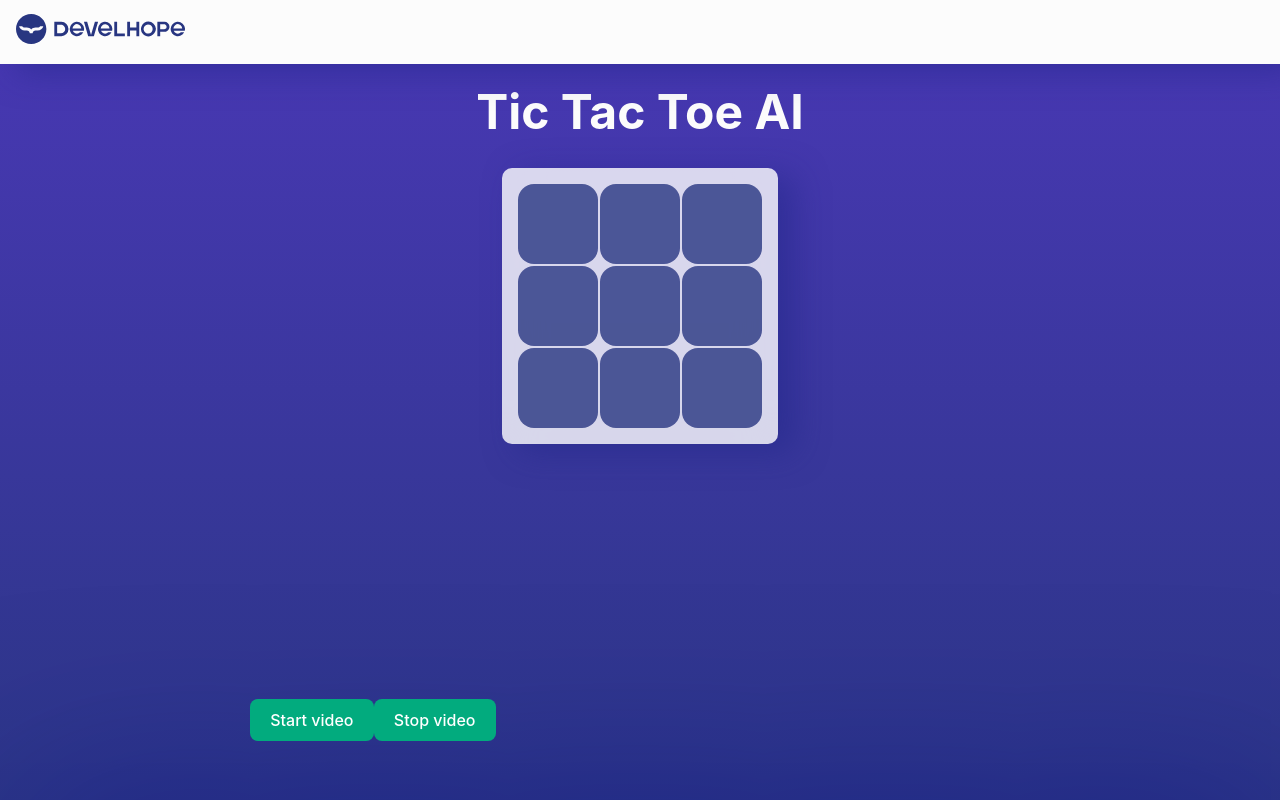
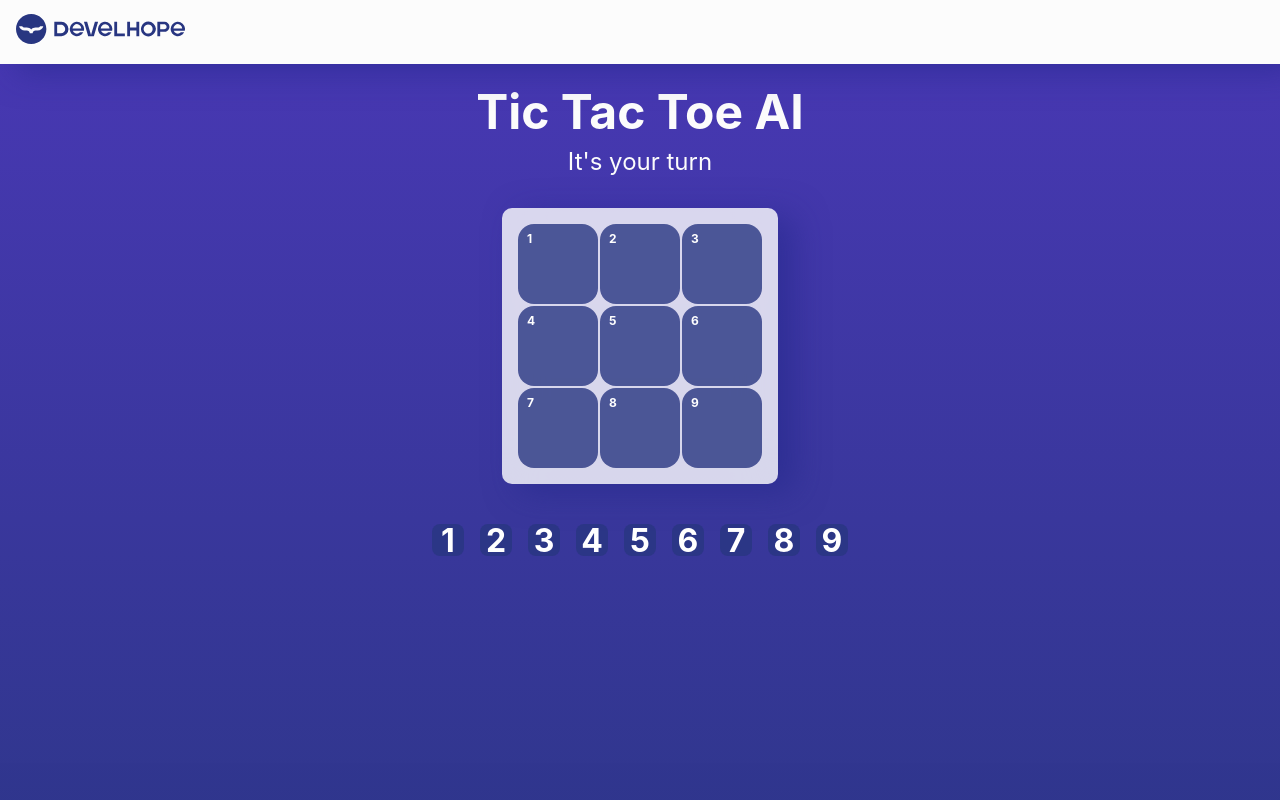
Before and after one commit to nicogheart1/code-week, a React (Create React App) app: page / in a window 1280 px wide. Both pictures are taken after a click on the button "New Game". Shown: the top 800 px of the page. Built offline with nearby package versions, Linux system fonts and the light colour scheme; no server answers; the HTML template or start-up script is replaced by a standard one.

Commit message:
minor improvements

```diff
--- a/package.json
+++ b/package.json
@@ -5,6 +5,7 @@
   "dependencies": {
     "@mediapipe/hands": "^0.4.1675469240",
     "@tensorflow-models/hand-pose-detection": "^2.0.1",
+    "@tensorflow/tfjs": "^4.21.0",
     "@tensorflow/tfjs-backend-webgl": "^4.21.0",
     "@tensorflow/tfjs-core": "^4.21.0",
     "react": "^18.3.1",
--- a/src/App.css
+++ b/src/App.css
@@ -87,11 +87,19 @@
   color: white;
   font-size: 3rem;
   font-weight: bold;
-  line-height: 5rem;
+  line-height: 1;
   padding: 0;
+  position: relative;
   text-align: center;
   height: 5rem;
   width: 5rem;
+}
+.square .position-index {
+  top: 8px;
+  left: 8px;
+  font-size: 0.75rem;
+  line-height: 1;
+  position: absolute;
 }
 
 .player-X {
@@ -105,8 +113,46 @@
   color: #f2a9ff;
 }
 
+.your-turn {
+  font-size: 1.5rem;
+  height: 2rem;
+}
+
+.video-container {
+  margin: 1rem auto;
+  position: relative;
+  text-align: center;
+  width: fit-content;
+}
+.video {
+  -moz-transform: scaleX(-1);
+  -webkit-transform: scaleX(-1);
+  -o-transform: scaleX(-1);
+  transform: scaleX(-1);
+
+  min-height: 276px;
+  height: 45vh;
+  width: auto;
+}
+.video-squares {
+  display: flex;
+  flex-direction: row;
+  justify-content: center;
+  gap: 1rem;
+  position: absolute;
+  top: 8px;
+  left: 0;
+  width: 100%;
+}
+.video-squares .square {
+  border-radius: 0.5rem;
+  font-size: 2rem;
+  height: 2rem;
+  width: 2rem;
+}
+
 .announcement {
-  background: white;
+  background: rgba(250,250,250, 0.9);
   border-radius: 1rem;
   color: #283681;
   box-shadow: 1rem 0.5rem 2rem 0 rgba(31, 38, 135, 0.5);
--- a/src/Game.jsx
+++ b/src/Game.jsx
@@ -1,7 +1,8 @@
-import { useState } from "react";
+import { useEffect, useState } from "react";
 import Board from "./components/board/board";
 import Video from "./components/video/video";
 import { calculateWinner } from "./utils/game";
+import { getHands } from "./ai/handPoseAI";
 
 const Game = () => {
   const [status, setStatus] = useState("stop");
@@ -28,6 +29,27 @@ const Game = () => {
   const winner = calculateWinner(currentSquares);
   const tie = !winner && currentMove >= 9;
 
+  const retireveHands = async () => {
+    try {
+      const video = document.querySelector("#videoElement");
+      if (video) {
+        const hands = await getHands();
+        console.log("hands", hands);
+        hands.forEach(hand => {
+            console.log(hand.handedness, hand.keypoints.find(keypoint => keypoint.name === "index_finger_tip"));
+        })
+      }
+    } catch (error) {
+      console.error(error);
+    }
+  };
+
+  useEffect(() => {
+    if (xIsNext) {
+      retireveHands();
+    }
+  }, [xIsNext]);
+
   return (
     <>
       {status === "play" ? (
@@ -38,7 +60,7 @@ const Game = () => {
             squares={currentSquares}
             onPlay={handlePlay}
           />
-          <Video />
+          <Video hide={!xIsNext} squares={currentSquares} />
         </>
       ) : null}
 
--- a/src/components/board/board.jsx
+++ b/src/components/board/board.jsx
@@ -38,12 +38,14 @@ const Board = ({ xIsNext, squares, onPlay, autoPlay }) => {
 
   return (
     <>
-      <div className="board glass">
+      <div className="center your-turn">{xIsNext ? "It's your turn" : null}</div>
+      <div className="board glass" id="board">
         {squares.map((s, i) => (
           <Square
             key={i}
             value={squares[i]}
             onSquareClick={() => handleClick(i)}
+            position={i + 1}
           />
         ))}
       </div>
--- a/src/components/square/square.jsx
+++ b/src/components/square/square.jsx
@@ -1,9 +1,10 @@
-const Square = ({ value, onSquareClick }) => {
+const Square = ({ value = "", onSquareClick, position }) => {
   return (
     <button
-      className={`square${value ? ` player-${value.toUpperCase()}` : ""}`}
+      className={`square${value ? ` player-${value.toString().toUpperCase()}` : ""}`}
       onClick={onSquareClick}
     >
+        {position && !value ? <span className="position-index">{position}</span> : null}
       {value}
     </button>
   );
--- a/src/components/video/video.jsx
+++ b/src/components/video/video.jsx
@@ -1,7 +1,7 @@
 import { useEffect } from "react";
-import { getHands } from "../../ai/handPoseAI";
+import Square from "../square/square";
 
-const Video = () => {
+const Video = ({ hide = false, squares }) => {
   let video;
 
   const startVideoStream = () => {
@@ -31,32 +31,32 @@ const Video = () => {
     }
   };
 
-  const retireveHands = async () => {
-    try {
-      if (video) {
-        const hands = await getHands();
-        console.log("hands", hands);
-      }
-    } catch (error) {
-      console.error(error);
-    }
-  };
-
   useEffect(() => {
     // eslint-disable-next-line react-hooks/exhaustive-deps
     video = document.querySelector("#videoElement");
     startVideoStream();
   }, []);
 
-  if (video) {
-    retireveHands();
-  }
-
   return (
-    <div className="video-container">
-      <video height={250} width={250} autoPlay id="videoElement"></video>
-      <button onClick={startVideoStream}>Start video</button>
-      <button onClick={stopVideoStream}>Stop video</button>
+    <div
+      className="video-container"
+      style={{
+        display: hide ? "none" : undefined,
+      }}
+    >
+      <video
+        className="video"
+        autoPlay
+        id="videoElement"
+      ></video>
+      <div className="video-squares">
+        {squares.map((s, i) => {
+          if (s) return null;
+          return <Square key={`video-square-${i + 1}`} value={i + 1} />;
+        })}
+      </div>
+      {/*<button onClick={startVideoStream}>Start video</button>
+      <button onClick={stopVideoStream}>Stop video</button>*/}
     </div>
   );
 };
```
Also changed, not shown: 1 other file (tests, documents, lock files or other folders).
